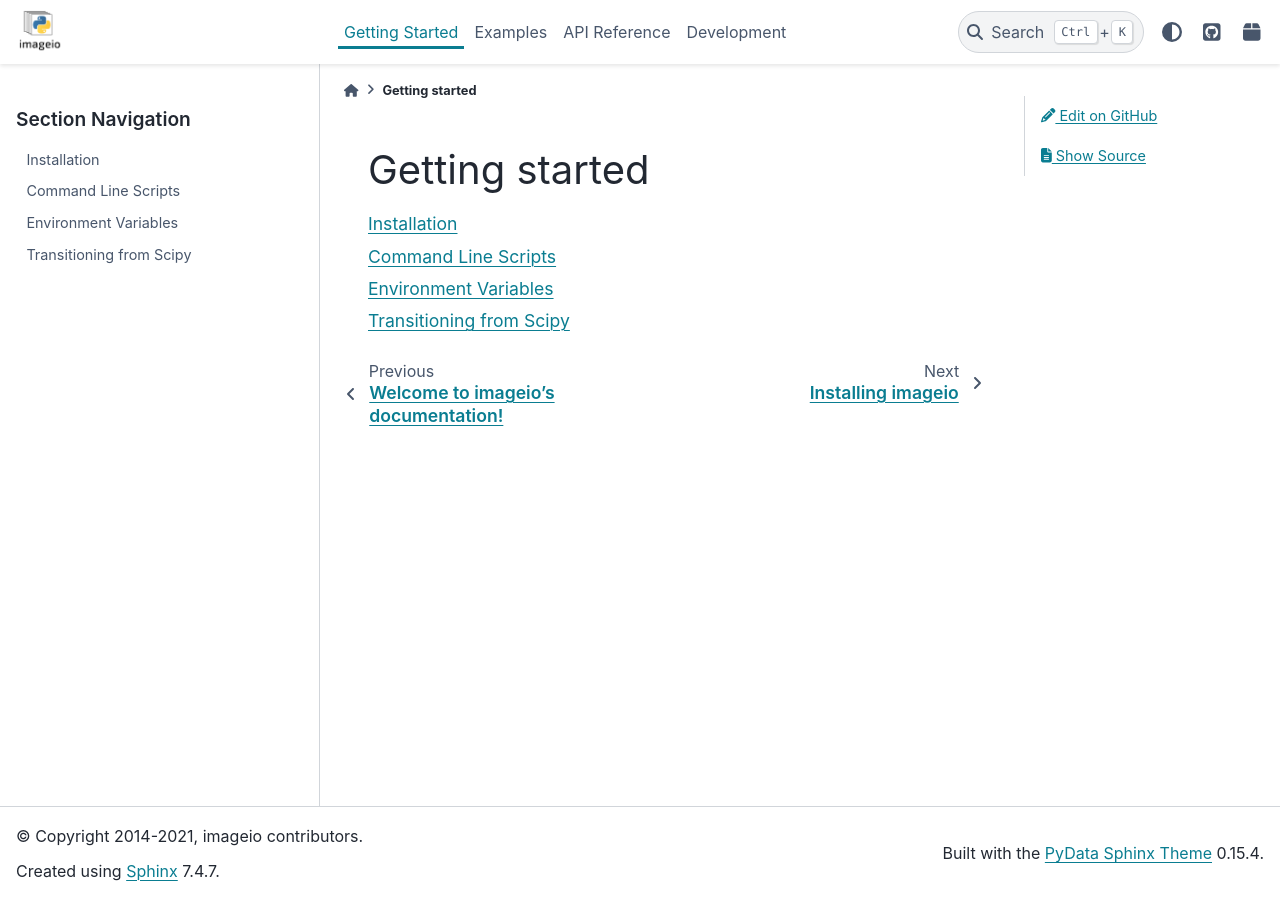
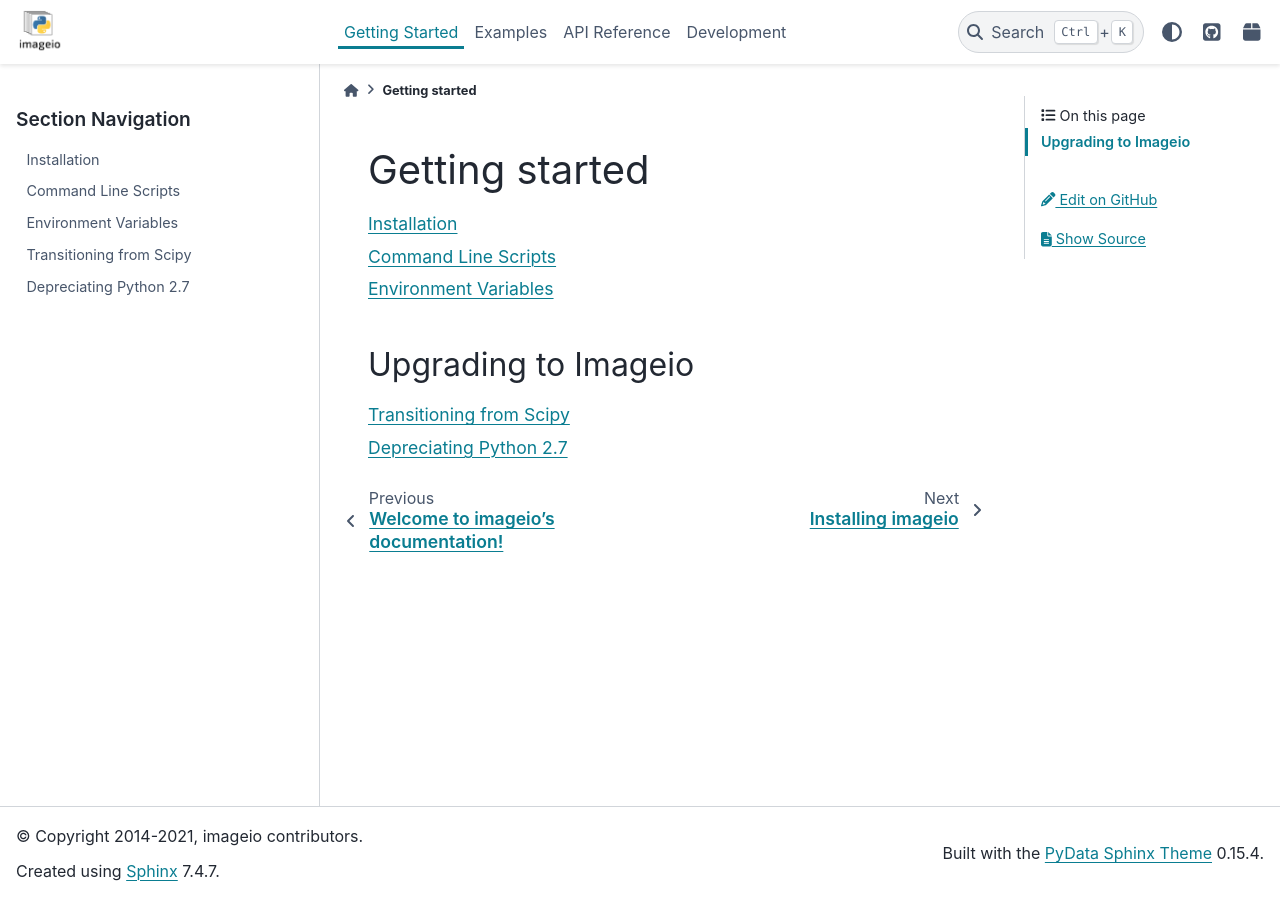
Before and after one commit to imageio/imageio, a Sphinx documentation site: the page built from docs/getting_started/index.rst, in a window 1280 px wide. Built offline with Sphinx 7.4.7 and the PyData theme 0.15.4, drawn with Linux system fonts in a browser that asks for light colours; pages that are not in the unit, such as notebooks, are missing from menus.

Commit message:
DOC: neaten getting started

```diff
--- a/docs/getting_started/drop27.rst
+++ b/docs/getting_started/drop27.rst
@@ -1,5 +1,5 @@
-Support for Python 2.7
-======================
+Depreciating Python 2.7
+=======================
 
 Python 2.7 is deprecated from 2020. For more information on the
 scientific Python ecosystem's transition to Python3 only, see the
--- a/docs/getting_started/index.rst
+++ b/docs/getting_started/index.rst
@@ -9,4 +9,13 @@ Getting started
   Standard images <standardimages>
   Command Line Scripts <cmdlinescripts>
   Environment Variables <envvariables>
+
+
+Upgrading to Imageio
+--------------------
+
+.. toctree::
+  :maxdepth: 1
+
   Transitioning from Scipy <scipy>
+  Depreciating Python 2.7 <drop27>
```
